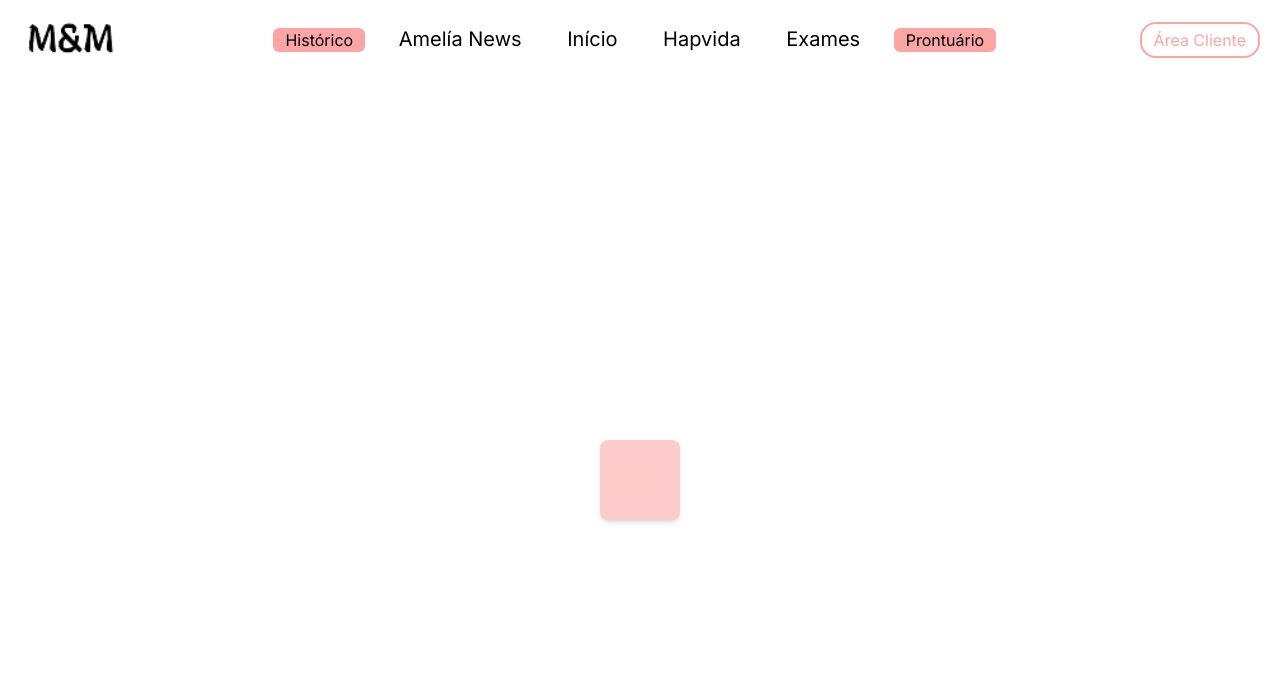
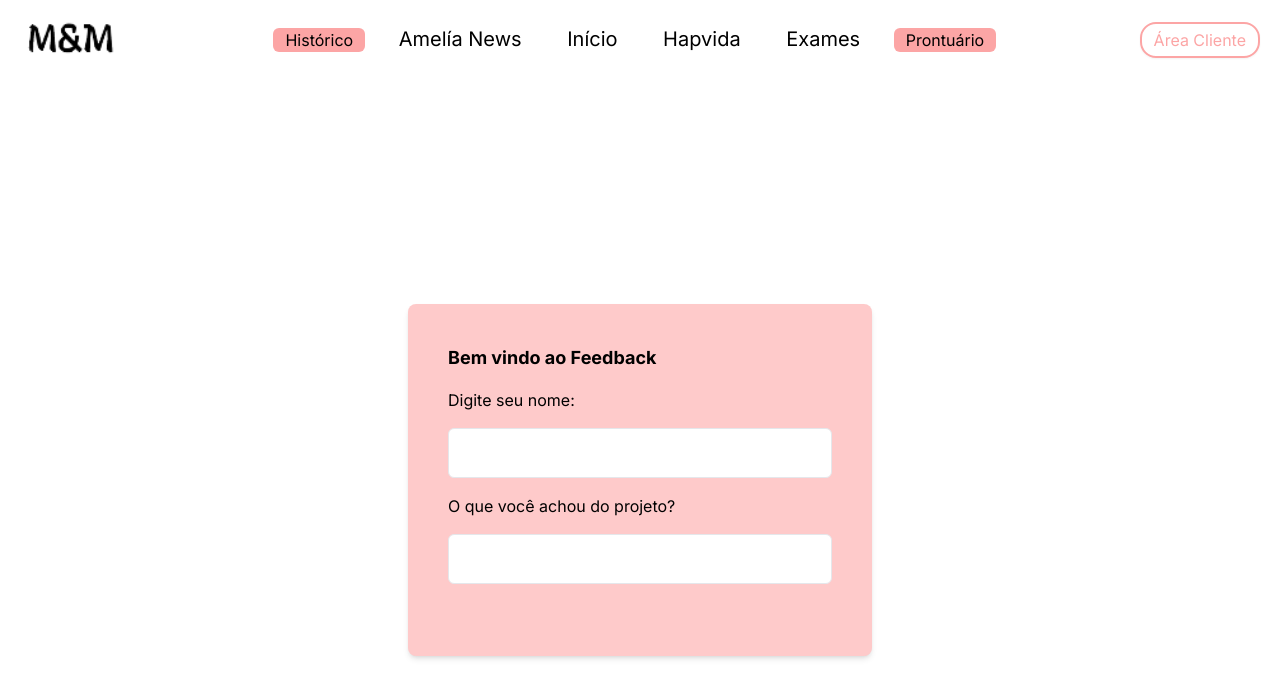
Before and after one commit to ProjetosFaculdadeFiap/GS-Amelia, a Next.js app: page /jornal/feedback in a window 1280 px wide. Shown: the top 698 px of the page. Built offline with nearby package versions, Linux system fonts and the light colour scheme; sample sign-in values are in the browser's storage.

Commit message:
iniciando formulário

```diff
--- a/src/app/jornal/feedback/page.jsx
+++ b/src/app/jornal/feedback/page.jsx
@@ -43,8 +43,27 @@ export default function Feedback() {
         <>
             <section className="flex justify-center items-center h-screen">
             <div className="mx-auto p-10 bg-red-200 rounded-lg shadow-md">
+            <form onSubmit={handleSubmit} className="registro-card">
+                    <fieldset className="m-0 p-0 border-none">
+                    <legend className="text-lg font-bold mb-4">Bem vindo ao Feedback</legend>
+
+                        <div>
+                            <label className="mb-2" htmlFor="idNome"> Digite seu nome: </label>
+                            <input className="p-3 my-4 border rounded-md w-full" type="text"  value={nome} onChange={(e) => setNome(e.target.value)} />
+
+                        </div>
+
+                        <div className="mb-4">
+                        <div>
+                            <label className="mb-2" htmlFor="idDescricao"> O que você achou do projeto? </label>
+                            <input className="p-3 my-4 border rounded-md w-full" type="text" value={descricao} onChange={(e) => setDescricao(e.target.value)} />
+
+                        </div>
+                        </div>
 
 
+                    </fieldset>
+                </form>
             </div>
             </section>
         </>
```
